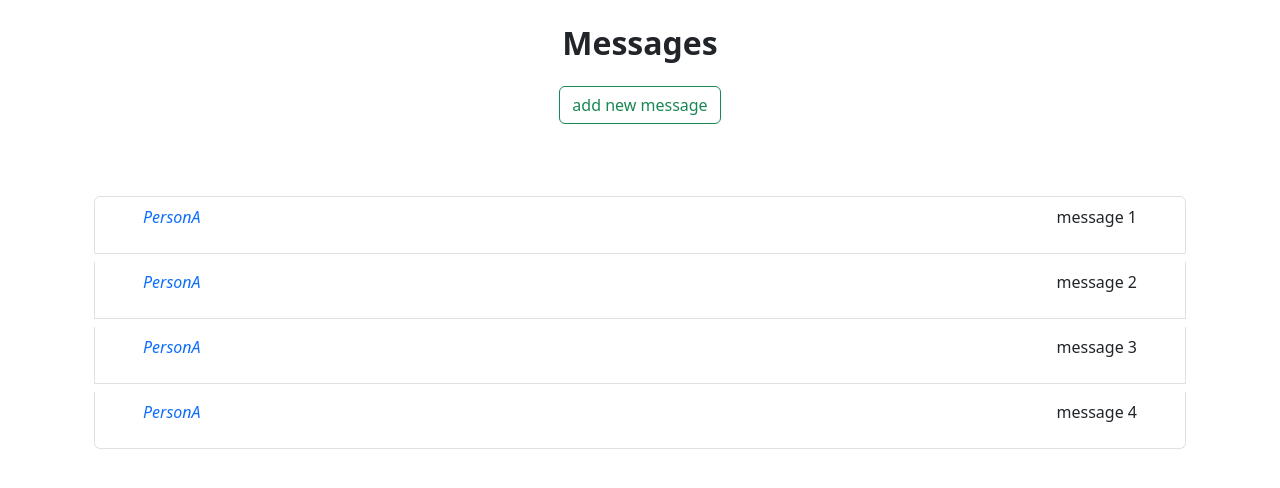
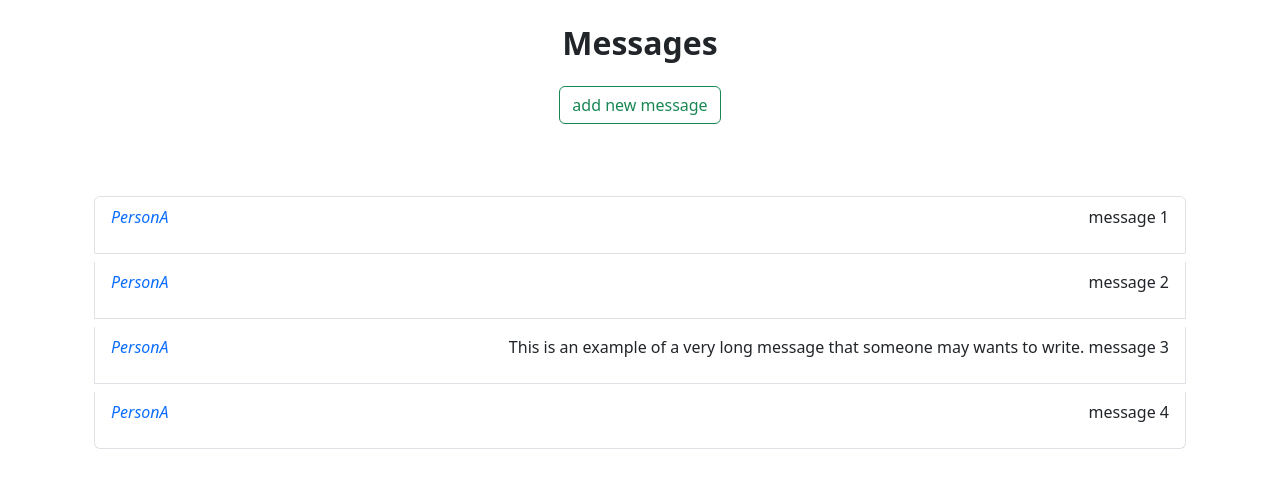
Before and after one commit to blankhall98/sandb, a Flask app: page /messages in a window 1280 px wide. Shown: the part 56-544 px from the top of the page. Run offline with Flask 2, Linux system fonts and the light colour scheme.

Commit message:
style index

```diff
--- a/templates/messages.html
+++ b/templates/messages.html
@@ -11,10 +11,10 @@
 <div class="container d-flex">
     <div class="container">
         <ul class="list-group">
-            <li class="list-group-item mb-2 d-flex justify-content-between px-5"><i><p class="text-primary">PersonA</p></i><p>message 1</p></li>
-            <li class="list-group-item mb-2 d-flex justify-content-between px-5"><i><p class="text-primary">PersonA</p></i><p>message 2</p></li>
-            <li class="list-group-item mb-2 d-flex justify-content-between px-5"><i><p class="text-primary">PersonA</p></i><p>message 3</p></li>
-            <li class="list-group-item mb-2 d-flex justify-content-between px-5"><i><p class="text-primary">PersonA</p></i><p>message 4</p></li>
+            <li class="list-group-item mb-2 d-flex justify-content-between px-3"><i><p class="text-primary">PersonA</p></i><p>message 1</p></li>
+            <li class="list-group-item mb-2 d-flex justify-content-between px-3"><i><p class="text-primary">PersonA</p></i><p>message 2</p></li>
+            <li class="list-group-item mb-2 d-flex justify-content-between px-3"><i><p class="text-primary">PersonA</p></i><p>This is an example of a very long message that someone may wants to write. message 3</p></li>
+            <li class="list-group-item mb-2 d-flex justify-content-between px-3"><i><p class="text-primary">PersonA</p></i><p>message 4</p></li>
         </ul>
     </div>
 </div>
```
